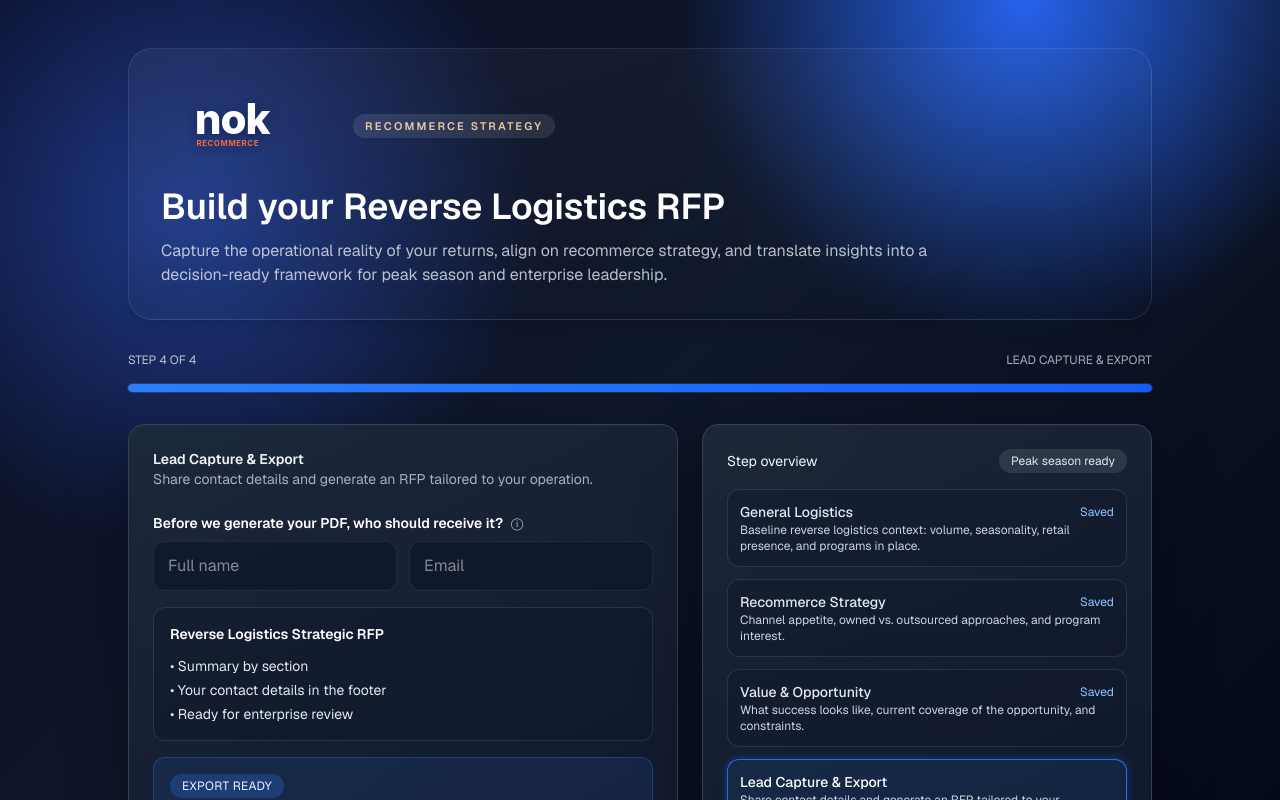
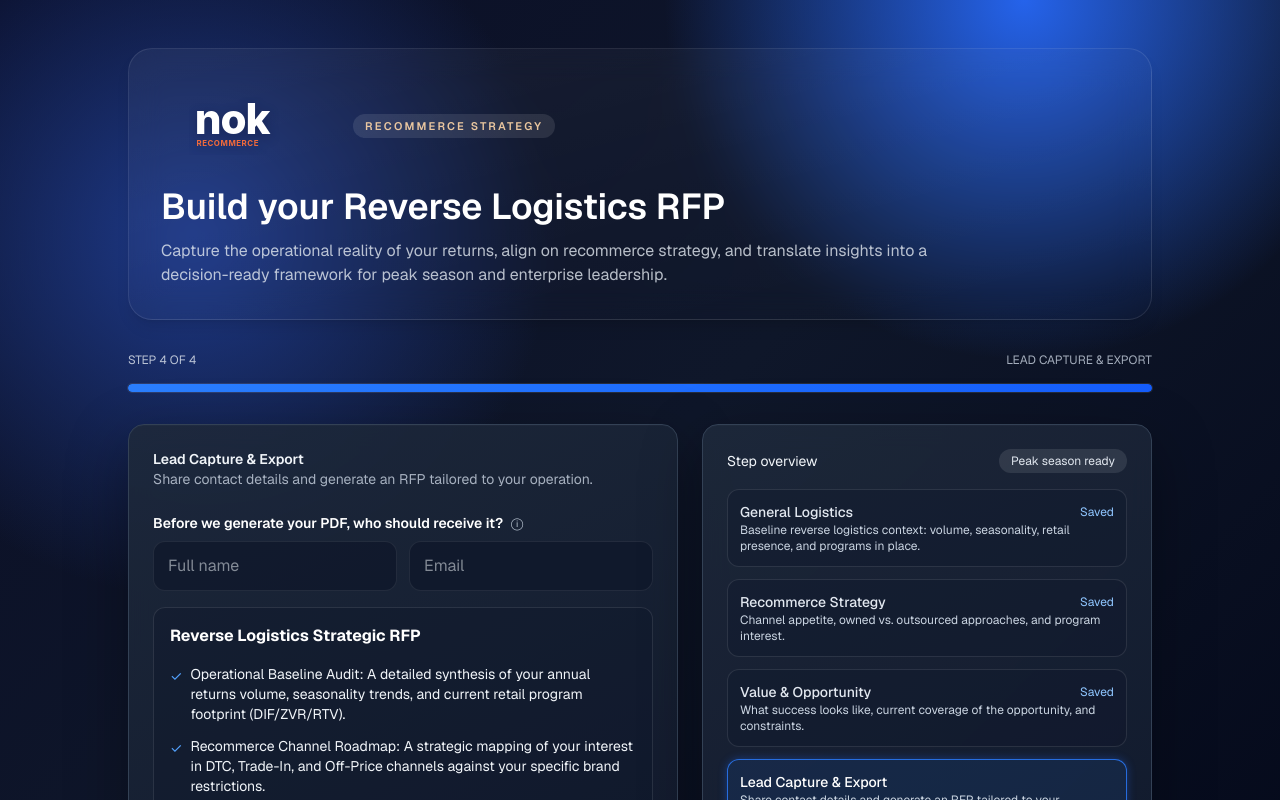
Before and after one commit to carson-am/nok-rfp-tool, a Next.js app: page / in a window 1280 px wide. Both pictures are taken after a click on the item 927 px from the left and 798 px from the top of the page. Shown: the top 800 px of the page. Built offline with nearby package versions, Linux system fonts and the light colour scheme.

Commit message:
Describe what you changed

```diff
--- a/src/app/rfp/page.tsx
+++ b/src/app/rfp/page.tsx
@@ -634,13 +634,26 @@ export default function RfpFormPage() {
                 </Field>
 
                 <div className="rounded-xl border border-white/10 bg-slate-900/40 p-4 text-sm text-slate-200">
-                  <p className="font-semibold text-white">
+                  <p className="text-base font-bold text-white">
                     Reverse Logistics Strategic RFP
                   </p>
-                  <ul className="mt-3 space-y-1 text-slate-200">
-                    <li>• Summary by section</li>
-                    <li>• Your contact details in the footer</li>
-                    <li>• Ready for enterprise review</li>
+                  <ul className="mt-4 space-y-3 text-slate-100">
+                    <li className="flex items-start gap-2">
+                      <span className="mt-0.5 text-blue-400">✓</span>
+                      <span>Operational Baseline Audit: A detailed synthesis of your annual returns volume, seasonality trends, and current retail program footprint (DIF/ZVR/RTV).</span>
+                    </li>
+                    <li className="flex items-start gap-2">
+                      <span className="mt-0.5 text-blue-400">✓</span>
+                      <span>Recommerce Channel Roadmap: A strategic mapping of your interest in DTC, Trade-In, and Off-Price channels against your specific brand restrictions.</span>
+                    </li>
+                    <li className="flex items-start gap-2">
+                      <span className="mt-0.5 text-blue-400">✓</span>
+                      <span>Opportunity & Value Assessment: A gap analysis of your current returns handling versus your stated priorities (Environmental, Financial, and Customer Loyalty).</span>
+                    </li>
+                    <li className="flex items-start gap-2">
+                      <span className="mt-0.5 text-blue-400">✓</span>
+                      <span>Decision-Ready Framework: A professional assessment formatted for executive stakeholders to align on peak season strategy and recommerce maturity.</span>
+                    </li>
                   </ul>
                 </div>
 
```
